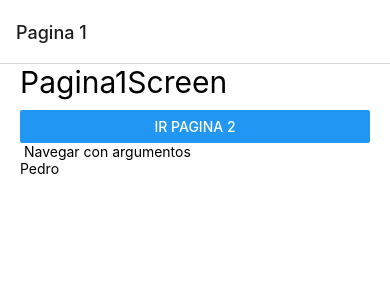
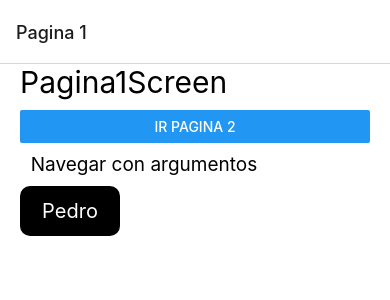
Before and after one commit to braianLucero/ReactNativeProyecto, a React Native app in the folder NavegacionApp/: screen /Pagina1Screen in a window 390 px wide. Shown: the top 300 px of the page. Built offline with nearby package versions, Linux system fonts and the light colour scheme.

Commit message:
seeing the Different ways to place the data type of the arguments

```diff
--- a/NavegacionApp/src/Navigator/StackNavigator.tsx
+++ b/NavegacionApp/src/Navigator/StackNavigator.tsx
@@ -4,7 +4,16 @@ import { Pagina2Screen } from '../Screen/Pagina2Screen';
 import { Pagina3Screen } from '../Screen/Pagina3Screen';
 import { PersonaScreen } from '../Screen/PersonaScreen';
 
-const Stack = createStackNavigator();
+
+export type RootStackParams = {
+    Pagina1Screen: undefined,
+    Pagina2Screen: undefined,
+    Pagina3Screen: undefined,
+    PersonaScreen: { id: number, nombre: string },
+}
+
+
+const Stack = createStackNavigator<RootStackParams>();
 
 export const StackNavigator = () => {
     return (
@@ -25,6 +34,9 @@ export const StackNavigator = () => {
             <Stack.Screen name="Pagina2Screen" options={{ title: ' Pagina 2  ' }} component={Pagina2Screen} />
             <Stack.Screen name="Pagina3Screen" options={{ title: ' pagina 3 ' }} component={Pagina3Screen} />
             <Stack.Screen name="PersonaScreen" component={PersonaScreen} />
+
+
+
         </Stack.Navigator >
     );
 }
--- a/NavegacionApp/src/Screen/Pagina1Screen.tsx
+++ b/NavegacionApp/src/Screen/Pagina1Screen.tsx
@@ -19,16 +19,20 @@ export const Pagina1Screen = ({ navigation }: Props) => {
 
             />
 
-            <Text> Navegar con argumentos </Text>
+            <Text style={{ color: 'black', fontSize: 19, marginBottom: 10, marginTop: 10 }}>  Navegar con argumentos </Text>
 
+            <View style={{ flexDirection: 'row' }}>
                 <TouchableOpacity
                     onPress={() => navigation.navigate('PersonaScreen', {
                         id: 1,
                         nombre: 'pedro'
                     })}
+                    style={styles.btnGrande}
                 >
-                <Text>Pedro</Text>
+                    <Text style={styles.textGrande}>Pedro</Text>
                 </TouchableOpacity>
+
+            </View>
 
         </View>
     )
--- a/NavegacionApp/src/theme/appTheme.tsx
+++ b/NavegacionApp/src/theme/appTheme.tsx
@@ -1,4 +1,5 @@
 import { StyleSheet } from 'react-native';
+import { Colors } from 'react-native/Libraries/NewAppScreen';
 
 
 export const styles = StyleSheet.create({
@@ -8,5 +9,18 @@ export const styles = StyleSheet.create({
     title: {
         fontSize: 30,
         marginBottom: 10
+    },
+    btnGrande: {
+        width: 100,
+        height: 50,
+        backgroundColor: 'black',
+        borderRadius: 10,
+        justifyContent: 'center',
+    },
+    textGrande: {
+        textAlign: 'center',
+        fontSize: 20,
+        color: 'white'
     }
+
 });
```
Also changed, not shown: NavegacionApp/src/Screen/PersonaScreen.tsx (+8 -1 lines). Lines whose indentation alone changed are shown as unchanged.
